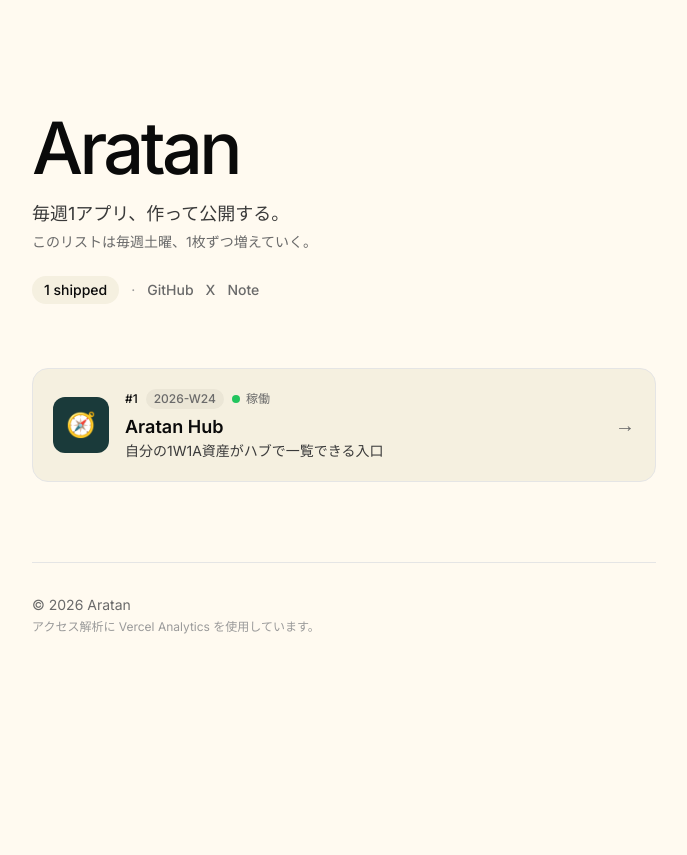
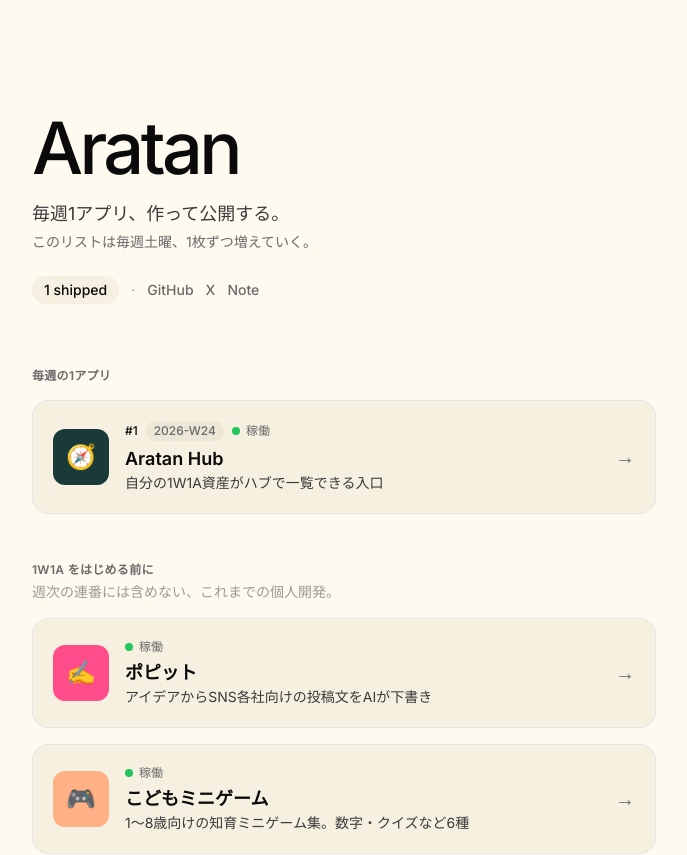
Before and after one commit to shin-takaiwa/aratan-hub, a Next.js app: page / in a window 1280 px wide. Shown: the top 855 px of the page, without its empty margins (296-983 px from the left). Before the commit the page ends 800 px from the top, so only its background shows below. Built offline with nearby package versions, Linux system fonts and the light colour scheme.

Commit message:
1W1A以前の作品セクションを追加（ポピット・こどもミニゲーム）
Co-Authored-By: Claude Fable 5 <noreply@anthropic.com>

```diff
--- a/src/app/page.tsx
+++ b/src/app/page.tsx
@@ -1,4 +1,4 @@
-import { apps, type Accent } from "@/data/apps";
+import { apps, works, type Accent } from "@/data/apps";
 
 // 絵文字タイルの彩度カラー。teal/pink は白文字、淡色は ink（DESIGN.md の対比則）
 const accentTile: Record<Accent, string> = {
@@ -16,8 +16,69 @@ const socials = [
   { label: "Note", href: "https://note.com/aratan45" },
 ];
 
+function StatusDot({ status }: { status: "live" | "ended" }) {
+  return (
+    <span className="inline-flex items-center gap-1.5">
+      <span
+        aria-hidden
+        className={`size-2 rounded-full ${
+          status === "live" ? "bg-success" : "bg-muted-soft"
+        }`}
+      />
+      {status === "live" ? "稼働" : "終了"}
+    </span>
+  );
+}
+
+function Card({
+  href,
+  emoji,
+  accent,
+  name,
+  pitch,
+  meta,
+}: {
+  href: string;
+  emoji: string;
+  accent: Accent;
+  name: string;
+  pitch: string;
+  meta: React.ReactNode;
+}) {
+  return (
+    <a
+      href={href}
+      target="_blank"
+      rel="noopener noreferrer"
+      className="group flex items-center gap-4 rounded-2xl border border-hairline bg-surface-card p-5 transition-colors hover:border-ink/20"
+    >
+      <div
+        aria-hidden
+        className={`flex size-14 shrink-0 items-center justify-center rounded-xl text-2xl ${accentTile[accent]}`}
+      >
+        {emoji}
+      </div>
+
+      <div className="min-w-0 flex-1">
+        <div className="flex items-center gap-2 text-xs font-medium text-muted">
+          {meta}
+        </div>
+        <h3 className="mt-1 truncate text-lg font-semibold text-ink">{name}</h3>
+        <p className="line-clamp-2 text-sm text-body">{pitch}</p>
+      </div>
+
+      <span
+        aria-hidden
+        className="shrink-0 text-xl text-muted transition-transform group-hover:translate-x-0.5 group-hover:text-ink"
+      >
+        →
+      </span>
+    </a>
+  );
+}
+
 export default function Home() {
-  const list = [...apps].reverse(); // 新しい #N を先頭に積む
+  const weekly = [...apps].reverse(); // 新しい #N を先頭に積む
   const shipped = apps.length;
   const year = new Date().getFullYear();
 
@@ -51,53 +112,55 @@ export default function Home() {
         </div>
       </header>
 
-      {/* カード一覧（Marc Lou 型・収益列なし） */}
-      <section className="flex flex-col gap-4">
-        {list.map((app) => (
-          <a
+      {/* 1W1A 週アプリ（Marc Lou 型・収益列なし） */}
+      <section>
+        <h2 className="mb-4 text-xs font-semibold uppercase tracking-wide text-muted">
+          毎週の1アプリ
+        </h2>
+        <div className="flex flex-col gap-4">
+          {weekly.map((app) => (
+            <Card
               key={app.n}
               href={app.url}
-            target="_blank"
-            rel="noopener noreferrer"
-            className="group flex items-center gap-4 rounded-2xl border border-hairline bg-surface-card p-5 transition-colors hover:border-ink/20"
-          >
-            <div
-              aria-hidden
-              className={`flex size-14 shrink-0 items-center justify-center rounded-xl text-2xl ${accentTile[app.accent]}`}
-            >
-              {app.emoji}
-            </div>
-
-            <div className="min-w-0 flex-1">
-              <div className="flex items-center gap-2 text-xs font-medium text-muted">
+              emoji={app.emoji}
+              accent={app.accent}
+              name={app.name}
+              pitch={app.pitch}
+              meta={
+                <>
                   <span className="text-ink">#{app.n}</span>
                   <span className="rounded-full bg-surface-strong px-2 py-0.5">
                     {app.week}
                   </span>
-                <span className="inline-flex items-center gap-1.5">
-                  <span
-                    aria-hidden
-                    className={`size-2 rounded-full ${
-                      app.status === "live" ? "bg-success" : "bg-muted-soft"
-                    }`}
+                  <StatusDot status={app.status} />
+                </>
+              }
             />
-                  {app.status === "live" ? "稼働" : "終了"}
-                </span>
+          ))}
         </div>
-              <h2 className="mt-1 truncate text-lg font-semibold text-ink">
-                {app.name}
+      </section>
+
+      {/* 1W1A 以前に作ったもの（連番なし・別枠） */}
+      <section className="mt-12">
+        <h2 className="mb-1 text-xs font-semibold uppercase tracking-wide text-muted">
+          1W1A をはじめる前に
         </h2>
-              <p className="line-clamp-2 text-sm text-body">{app.pitch}</p>
+        <p className="mb-4 text-sm text-muted-soft">
+          週次の連番には含めない、これまでの個人開発。
+        </p>
+        <div className="flex flex-col gap-4">
+          {works.map((work) => (
+            <Card
+              key={work.url}
+              href={work.url}
+              emoji={work.emoji}
+              accent={work.accent}
+              name={work.name}
+              pitch={work.pitch}
+              meta={<StatusDot status={work.status} />}
+            />
+          ))}
         </div>
-
-            <span
-              aria-hidden
-              className="shrink-0 text-xl text-muted transition-transform group-hover:translate-x-0.5 group-hover:text-ink"
-            >
-              →
-            </span>
-          </a>
-        ))}
       </section>
 
       {/* フッター（DESIGN.md: ダークにしない・クリーム throughout） */}
--- a/src/data/apps.ts
+++ b/src/data/apps.ts
@@ -4,9 +4,8 @@
 
 export type Accent = "pink" | "teal" | "lavender" | "peach" | "ochre" | "mint";
 
-export type App = {
-  n: number; // 通し番号 #N（= N週目）
-  week: string; // "2026-W24"
+// 全カード共通のフィールド。
+type Base = {
   name: string;
   pitch: string; // 一言（15〜30字）
   emoji: string; // カテゴリ絵文字
@@ -14,6 +13,15 @@ export type App = {
   url: string;
   accent: Accent; // 絵文字タイルの彩度カラー（DESIGN.md の brand 6色を循環）
 };
+
+// 1W1A の週アプリ。連番 #N と週IDを持つ＝「毎週1枚ずつ増える」系列。
+export type App = Base & {
+  n: number; // 通し番号 #N（= N週目）
+  week: string; // "2026-W24"
+};
+
+// 1W1A 以前に作った個人開発。連番・週IDを持たない（系列を薄めないため別枠）。
+export type Work = Base;
 
 export const apps: App[] = [
   {
@@ -27,3 +35,23 @@ export const apps: App[] = [
     accent: "teal",
   },
 ];
+
+// 1W1A をはじめる前に作ったもの。静的・更新は手動。連番は振らない。
+export const works: Work[] = [
+  {
+    name: "ポピット",
+    pitch: "アイデアからSNS各社向けの投稿文をAIが下書き",
+    emoji: "✍️",
+    status: "live",
+    url: "https://popipopit.app/",
+    accent: "pink",
+  },
+  {
+    name: "こどもミニゲーム",
+    pitch: "1〜8歳向けの知育ミニゲーム集。数字・クイズなど6種",
+    emoji: "🎮",
+    status: "live",
+    url: "https://kids-mini-game.web.app/",
+    accent: "peach",
+  },
+];
```
Lines whose indentation alone changed are shown as unchanged.
